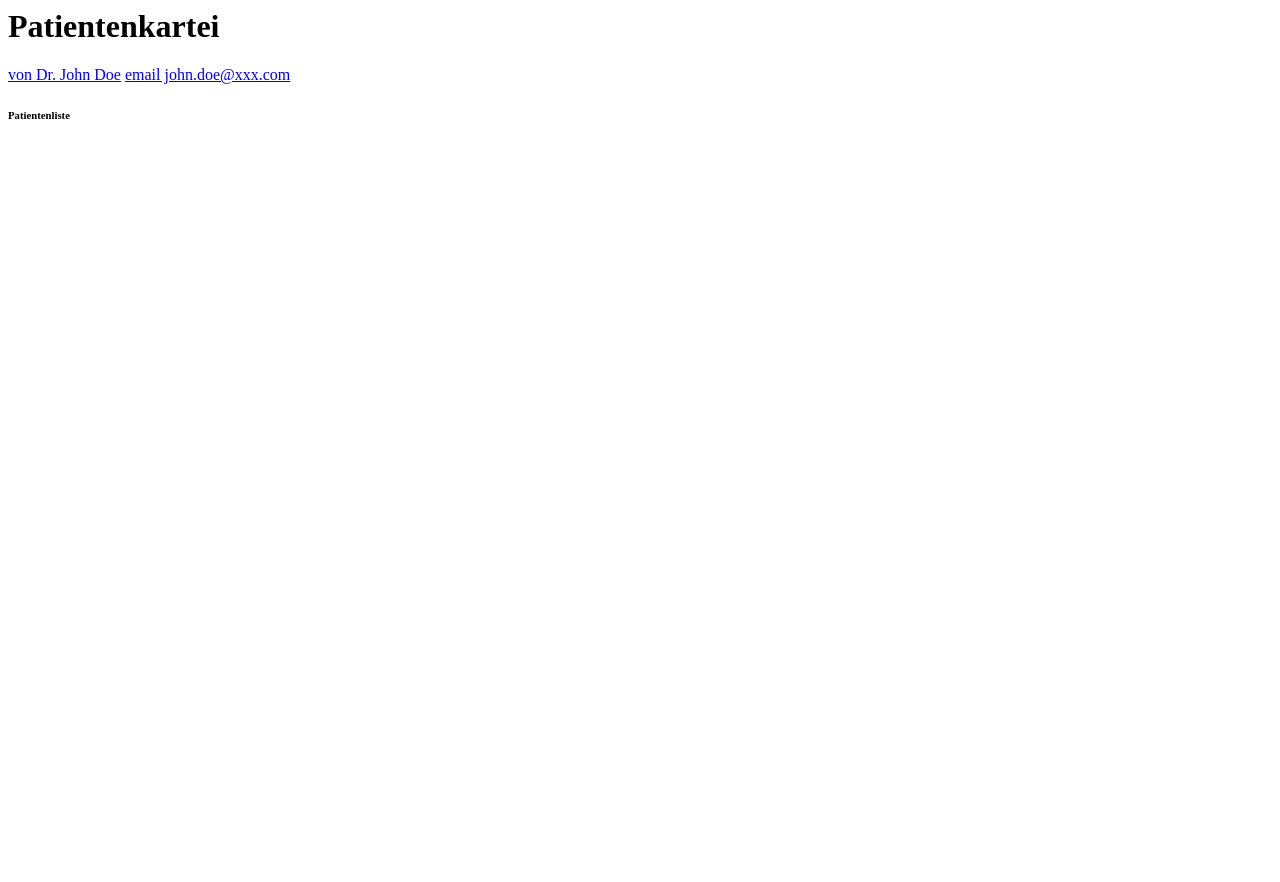
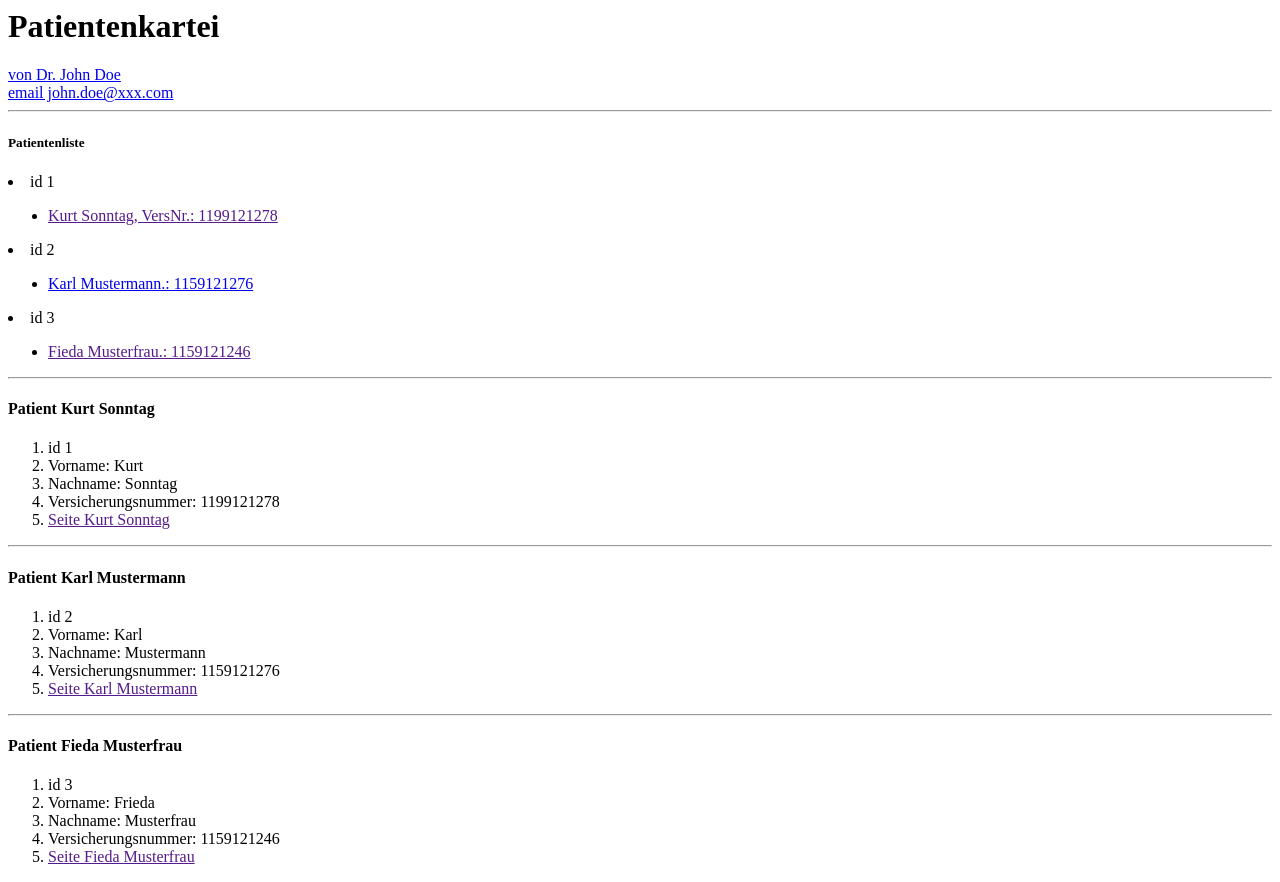
Before and after one commit to ManuelaR190119/Versuch-1, a plain HTML site: page index.html in a window 1280 px wide. Before the commit the page ends 800 px from the top, so only its background shows below. Drawn offline with Linux system fonts and the light colour scheme.

Commit message:
1 file modified

```diff
--- a/index.html
+++ b/index.html
@@ -7,8 +7,57 @@
   <body>
     <h1>Patientenkartei</h1>
     <a href="https://de.wikipedia.org/wiki/John_Doe">von Dr. John Doe</a>
-    <a href="mailto:john.doe@xxx.com">                    email john.doe@xxx.com</a>
     <br>
-    <h6>Patientenliste</h6>
+    <a href="mailto:john.doe@xxx.com"> email john.doe@xxx.com</a>
+    <hr>
+    <h5>Patientenliste</h5>
+    <li> id 1 </li>
+    <ul>
+      <li> <a href = ""> Kurt Sonntag, VersNr.: 1199121278 </a> </li>
+    </ul>
+    <li> id 2 </li>
+    <ul>
+      <li> <a href = "Patient Kurt Sonntag"> Karl Mustermann.: 1159121276  </a> </li>
+    </ul>
+    <li> id 3 </li>
+    <ul>
+      <li> <a href = ""> Fieda Musterfrau.: 1159121246 </a> </li>
+    </ul>
+    <hr>
+    <h4> Patient Kurt Sonntag </h4>
+    <ol>
+      <li> id 1 </li>
+      <li> Vorname: Kurt </li>
+      <li> Nachname: Sonntag </li>
+      <li> Versicherungsnummer: 1199121278 </li>
+     <li> <a href="">  Seite Kurt Sonntag </a> </li>
+    </ol>
+     <hr>
+     <h4> Patient Karl Mustermann </h4>
+     <ol>
+       <li> id 2 </li>
+       <li> Vorname: Karl </li>
+       <li> Nachname: Mustermann </li>
+       <li> Versicherungsnummer: 1159121276 </li>
+      <li> <a href="">  Seite Karl Mustermann </a> </li>
+     </ol>
+     <hr>
+      <h4> Patient Fieda Musterfrau </h4>
+      <ol>
+        <li> id 3 </li>
+        <li> Vorname: Frieda </li>
+        <li> Nachname: Musterfrau </li>
+        <li> Versicherungsnummer: 1159121246 </li>
+       <li> <a href="">  Seite Fieda Musterfrau </a> </li>
+
+
+
+
+
+
+
+
+
+
   </body>
 </html>
```
